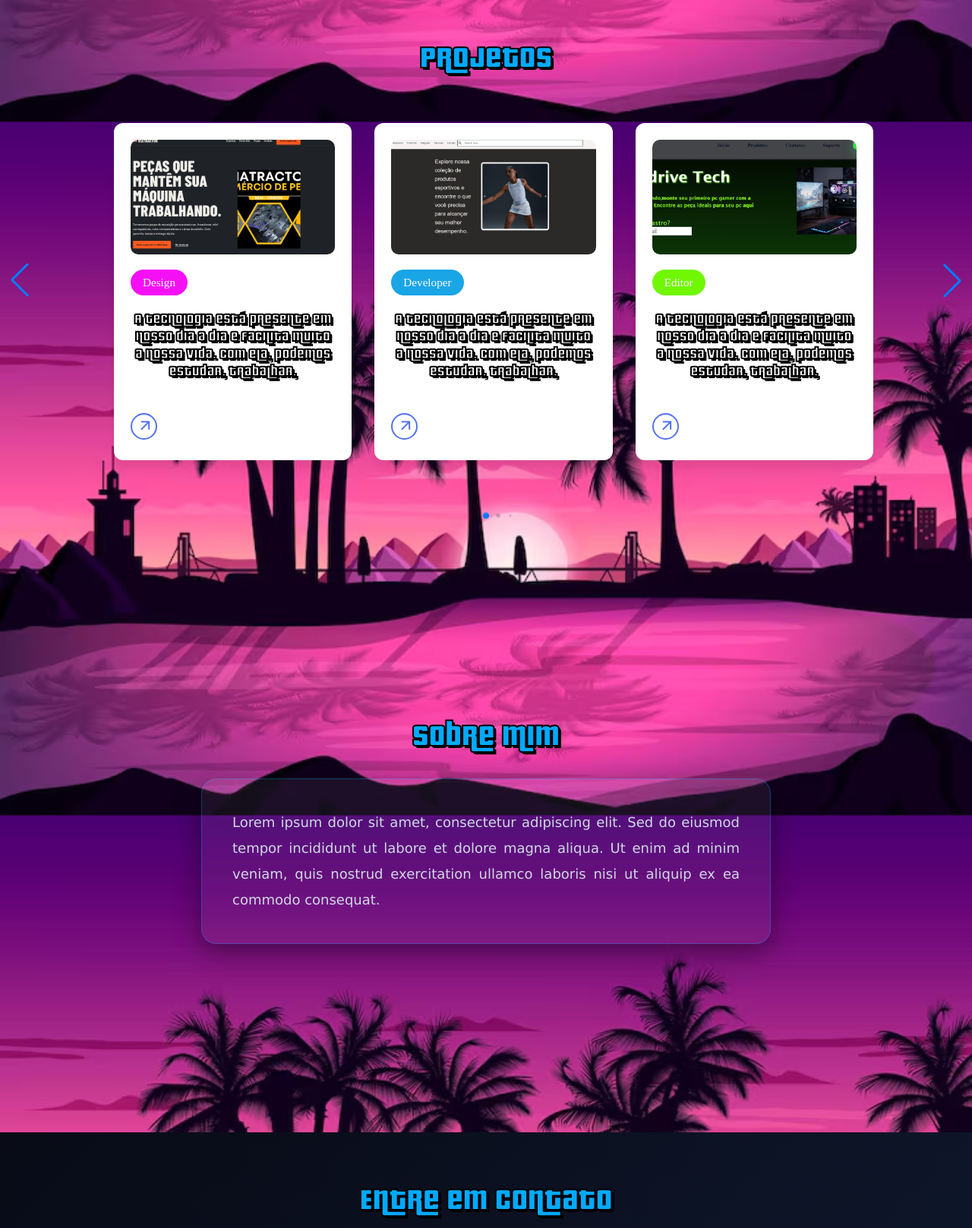
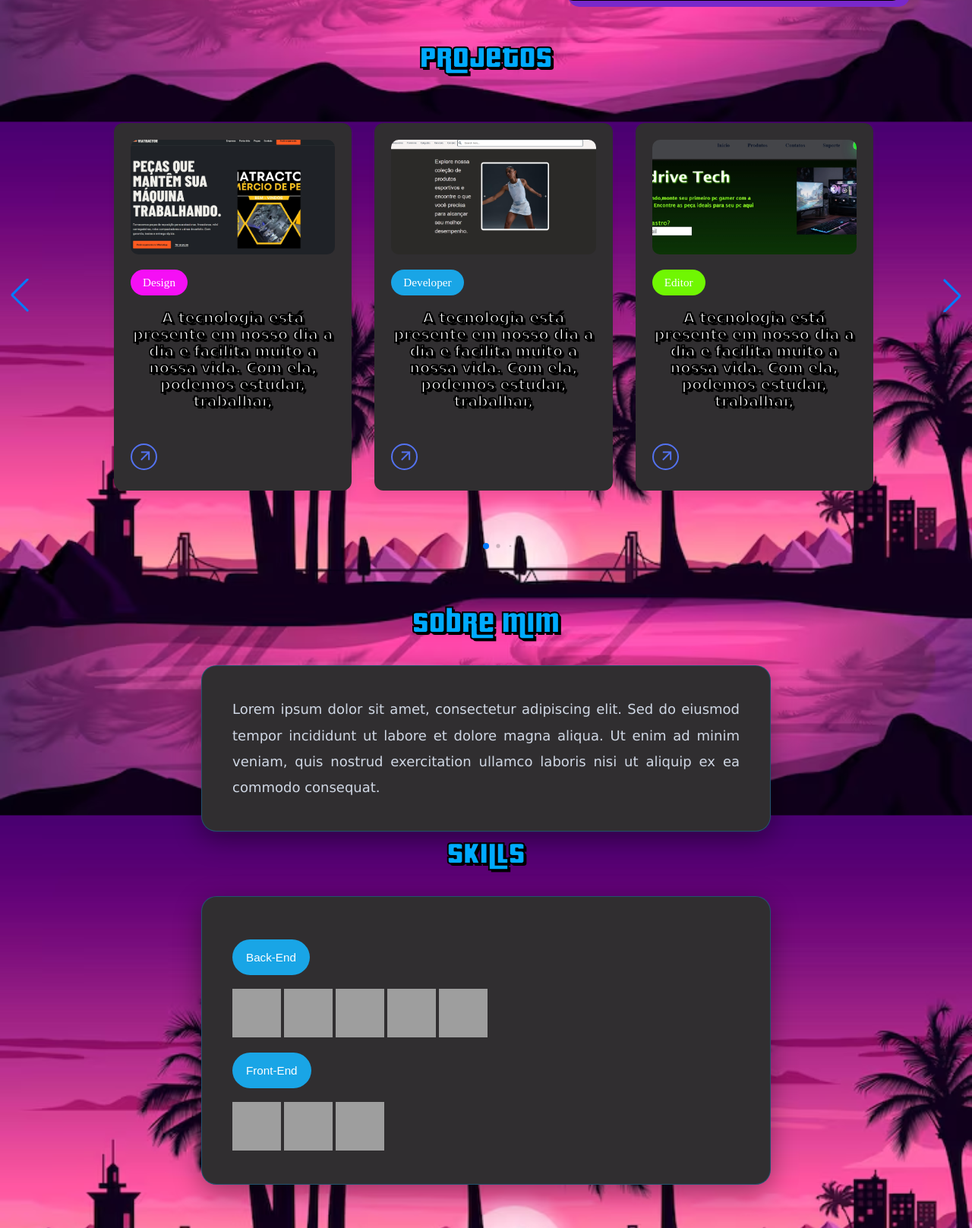
Before and after one commit to Gustavo-de-Moraes/Projetos, a PHP site: page / in a window 1280 px wide. Shown: the part 753-2370 px from the top of the page at 76% size. Run offline with PHP 8.4, Linux system fonts and the light colour scheme; grey boxes are pictures that could not be loaded.

Commit message:
adicionado melhorias no portifolio

```diff
--- a/Portifolio/index.html
+++ b/Portifolio/index.html
@@ -56,7 +56,7 @@
         </div>
 
         <div class="foto-perfil">
-            <img src="IMG_20261031_161943432_SR.jpg" alt="foto de prefil" width="300">
+            <img src="IMG_20261031_161943432_SR.jpg" alt="foto de prefil" width="500">
         </div>
     </div>
 
@@ -147,7 +147,7 @@
 
     <!--PAGINA DE SOBRE MIM-->
 
-     <div id="sobre" class="sobre">
+    <div id="sobre" class="sobre">
         <h2 class="sobre-titulo">Sobre Mim</h2>
         <div class="sobre-caixa">
             <p class="sobre-paragrafo">
@@ -156,7 +156,30 @@
                 Ut enim ad minim veniam, quis nostrud exercitation ullamco laboris nisi ut aliquip ex ea commodo consequat.
             </p>
         </div>
+
+
+        <h2 class="sobre-titulo">Skills</h2>
+        <div class="sobre-caixa">
+            <p class="badge gamer">Back-End</p>
+              <img width="64" height="64" src="https://img.icons8.com/nolan/64/php--v2.png" alt="php--v2"/>
+              <img width="64" height="64" src="https://img.icons8.com/nolan/64/python.png" alt="python"/>
+              <img width="64" height="64" src="https://img.icons8.com/nolan/64/my-sql.png" alt="my-sql"/>
+              <img width="64" height="64" src="https://img.icons8.com/nolan/64/github.png" alt="github"/>
+              <img width="64" height="64" src="https://img.icons8.com/nolan/64/git.png" alt="git"/>
+            </p>
+
+            <p class="badge gamer">Front-End</p>
+              <img width="64" height="64" src="https://img.icons8.com/nolan/64/html-5.png" alt="html-5"/>
+              <img width="64" height="64" src="https://img.icons8.com/nolan/64/css3.png" alt="css3"/>
+              <img width="64" height="64" src="https://img.icons8.com/nolan/64/javascript.png" alt="javascript"/>
+            </p>
+
+        </div>
+
     </div>
+
+
+
 
     <!--PAGINA DE CONTATO-->
 
@@ -204,9 +227,9 @@
 
         </form>
 
-    </div>
+</div>
 
-</div>
+ </div>
 
 
     <script src="https://cdn.jsdelivr.net/npm/swiper@12/swiper-bundle.min.js"></script>
--- a/Portifolio/style.css
+++ b/Portifolio/style.css
@@ -81,13 +81,18 @@ nav .navbar{
 }
 
 .menu li a{
-    font-size: 15px;
+    font-size: 22px;
     color:#ff00cc;
     font-weight:400;
     text-decoration: none;
     transition: ease;
     border-radius: 999px;
+    transition: 0.3s;
+    cursor: pointer;
+    display: inline-block;
+    /*
     transition: all 0.4s ease;
+    */
     padding: 3px;
     font-family: fonte-gta;
 }
@@ -95,6 +100,8 @@ nav .navbar{
 .menu li a:hover{
     background-color: #7928ca;
     color: #00d4ff;
+    transform: translateY(-3px);
+    box-shadow: 0 5px 20px rgba(0, 170, 255, 0.3)
 }
 
 
@@ -169,14 +176,20 @@ nav .navbar{
 }
 
 .foto-perfil img {
-    width: 300px;
-    height: 350px;
+    width: 450px;
+    height: 490px;
     object-fit: cover;
 
     border: 4px solid black;
     border-radius: 15px;
 
     box-shadow: 8px 8px 0px #7928ca;
+    transition: 0.3s;
+}
+
+.foto-perfil img:hover{
+    transform: translateY(-3px);
+    box-shadow: 0 5px 20px rgba(0, 170, 255, 0.3)
 }
 
 /*ESTILIZAÇÃO DA PAGINA PORJETOS*/
@@ -208,6 +221,7 @@ h2 {
 
 .card-list .card-item{
     list-style: none;
+
 }
 
 
@@ -221,6 +235,7 @@ h2 {
     border: 2px solid transparent;
     box-shadow: 0 10px 10px rgba(0, 0, 0, 0.05);
     transition: 0.4s ease;
+    background-color:#302e30;
 }
 
 .card-list .card-item .card-link:active{
@@ -285,10 +300,13 @@ h2 {
 
 
 
+
 .card-list .card-link .card-title{
     font-size: 1.19rem;
     color:#fff;
-    font-weight: 600;
+    font-family: 'Lucida Sans', 'Lucida Sans Regular', 'Lucida Grande', 'Lucida Sans Unicode', Geneva, Verdana, sans-serif;
+    border: none;
+    outline: none;
 }
 
 .card-list .card-link .card-button{
@@ -338,7 +356,7 @@ h2 {
     max-width: 750px;
     width: 100%;
     padding: 40px;
-    background: rgba(255, 255, 255, 0.06);
+    background-color:#302e30;
     border: 1px solid rgba(0, 170, 255, 0.3);
     border-radius: 20px;
     box-shadow: 0 10px 35px rgba(0, 0, 0, 0.4);
@@ -359,6 +377,18 @@ h2 {
     color: #d0d8e5;
     text-align: justify;
     font-family: Verdana, Geneva, Tahoma, sans-serif;
+}
+
+.sobre-caixa .badge.gamer{
+    color: #fff;
+    padding: 15px 18px;
+    font-size: 0.95rem;
+    font-weight: 500;
+    margin: 16px 0 18px;
+    background: #19a5e6;
+    width: fit-content;
+    border-radius: 50px;
+    font-family: Arial, Helvetica, sans-serif;
 }
 
 /* Responsividade */
```
